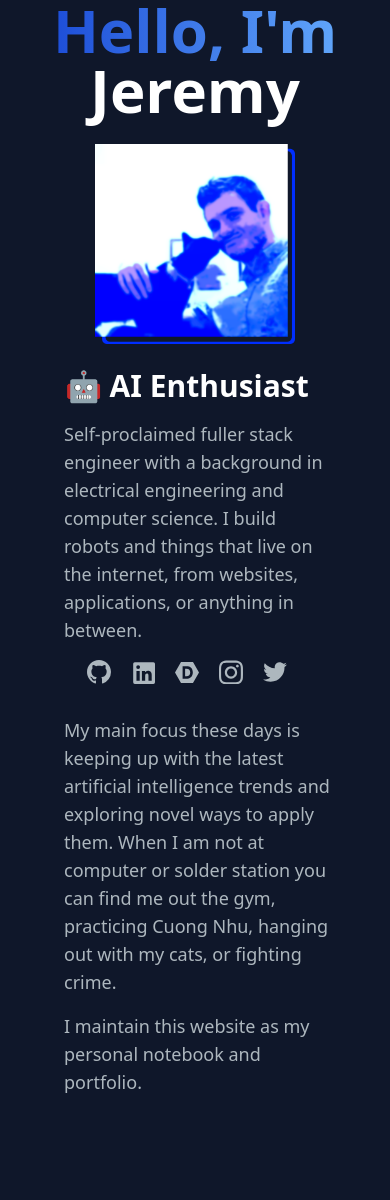
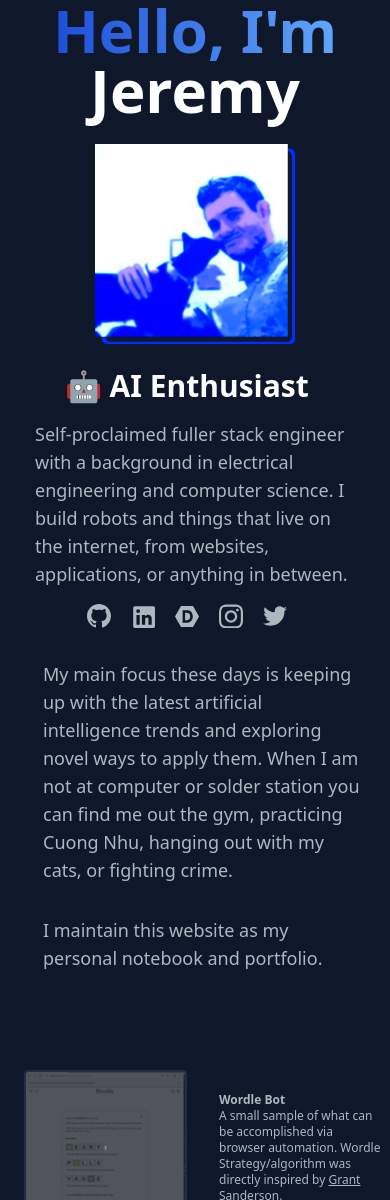
Before and after one commit to ajcantor1/website_v2, a Next.js app: page / in a window 390 px wide. Shown: the top 1200 px of the page. Built offline with nearby package versions, Linux system fonts and the light colour scheme.

Commit message:
Centered about text for mobile

```diff
--- a/src/app/components/About.tsx
+++ b/src/app/components/About.tsx
@@ -2,14 +2,14 @@ import React from 'react'
 import Projects from './Projects'
 const About = () => {
     return (
-        <main className="lg:w-1/2 pl-4 lg:flex lg:flex-col lg:justify-center lg:pt-36 mx-12">
+        <main className="lg:w-1/2 pl-4 flex flex-col justify-center lg:pt-36 items-center lg:items-start">
             <div className='my-4'>
-                <p className="text-[#ADB7BE] text-lg lg:text-xl">
+                <p className="text-[#ADB7BE] text-lg lg:text-xl max-w-xs lg:max-w-none lg:mx-4 self-center">
                     My main focus these days is keeping up with the latest artificial intelligence trends and exploring novel ways to apply them. When I am not at computer or solder station you can find me out the gym, practicing Cuong Nhu, hanging out with my cats, or fighting crime.
                 </p>
             </div>
             <div className='my-4'>
-                <p className="text-[#ADB7BE] text-lg lg:text-xl">
+                <p className="text-[#ADB7BE] text-lg lg:text-xl max-w-xs lg:max-w-none lg:mx-4">
                     I maintain this website as my personal notebook and portfolio.
                 </p>
             </div>
--- a/src/app/components/Hero.tsx
+++ b/src/app/components/Hero.tsx
@@ -6,7 +6,7 @@ import { motion } from "framer-motion";
 
 const Hero = () => {
     return (
-        <header className="lg:sticky lg:top-0 flex lg:max-h-screen lg:w-1/2 flex-col lg:justify-center items-center">
+        <header className="lg:sticky lg:top-0 flex lg:max-h-screen lg:w-1/2 flex-col justify-center items-center">
             <h1 className="text-white text-6xl lg:text-6xl font-extrabold text-center">
                 <span className='text-transparent bg-clip-text bg-gradient-to-r from-blue-700 to-blue-400'>Hello, I&#39;m{" "}</span>
                 Jeremy
@@ -29,7 +29,7 @@ const Hero = () => {
                     ]}/>
             </h2>
             <div className='my-4'>
-                <p className="text-[#ADB7BE] text-lg lg:text-xl mx-16 lg:mx-64">
+                <p className="text-[#ADB7BE] text-lg lg:text-xl max-w-xs lg:max-w-none self-center lg:mx-24">
                     Self-proclaimed fuller stack engineer with a background in electrical engineering and computer science. I build robots and things that live on the internet, from websites, applications, or anything in between.
                 </p>
             </div>
```
Also changed, not shown: src/app/components/Projects.tsx (line endings or trailing spaces).
